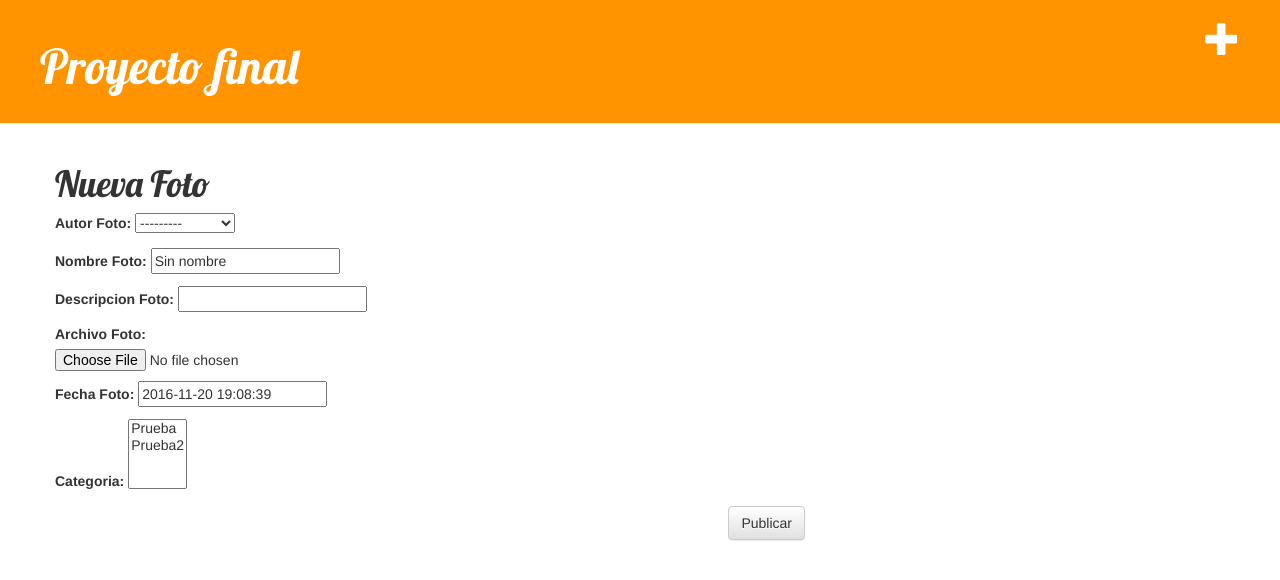
After one commit to manuel-567/crudfinal, a Django app: template crudfinal/templates/crudfinal/post_form.html in a window 1280 px wide. The commit adds this page. Shown: the top 580 px of the page. Run offline with Django 3.2, Linux system fonts and the light colour scheme; the template is opened without the code that fills it: values that come from a table or form of the project are taken from there, others are empty; data comes from the database, SQL or seed files in the repository; both versions use the stored data as it was after the commit; some libraries are stand-ins or nearby versions.

Commit message:
Agregar, Editar y listar terminados

```diff
--- /dev/null
+++ b/crudfinal/forms.py
@@ -0,0 +1,16 @@
+from django import forms
+from .models import Foto
+
+class PostFoto(forms.ModelForm):
+    class Meta:
+        model = Foto
+        fields = ('Autor_Foto', 'Nombre_Foto','Descripcion_Foto','Archivo_Foto','Fecha_Foto','categoria')
+
+def __init__ (self, *args, **kwargs):
+        super(FotoForm, self).__init__(*args, **kwargs)
+#En este caso vamos a usar el widget checkbox multiseleccionable.
+        self.fields["categoria"].widget = forms.widgets.CheckboxSelectMultiple()
+#Podemos usar un texto de ayuda en el widget
+        self.fields["categoria"].help_text = "Ingrese los Actores que participaron en la película"
+#En este caso le indicamos que nos muestre todos los actores, pero aquí podríamos filtrar datos si fuera necesario
+        self.fields["categoria"].queryset = Actor.objects.all()
--- a/crudfinal/models.py
+++ b/crudfinal/models.py
@@ -16,14 +16,12 @@ class Categoria(models.Model):
 class Foto(models.Model):
     """ Fotos del album """
     Autor_Foto = models.ForeignKey('auth.User')
-    Nombre_Foto = models.CharField(max_length=50,default='Sin titulo')
+    Nombre_Foto = models.CharField(max_length=50,default='Sin nombre')
     Descripcion_Foto = models.CharField(max_length=200,blank=True)
     Fecha_Foto = models.DateTimeField(default=timezone.now)
     Archivo_Foto = models.ImageField(upload_to='media/Fotos/')
     categoria = models.ManyToManyField(Categoria,blank=True)
-    ##categoria = models.ForeignKey(Categoria, null=True, blank=True,on_delete=models.CASCADE)
-    ##categoria = models.ManyToManyField(Categoria, null=True, blank=True,on_delete=models.CASCADE)
-    ##nombre = models.ManyToManyField(Categoria,null=True,blank=True)
+
     def publish(self):
         self.Fecha_Foto = timezone.now()
         self.save()
@@ -34,7 +32,7 @@ class Foto(models.Model):
 @receiver(post_delete, sender=Foto)
 def photo_delete(sender, instance, **kwargs):
     """ Borra los ficheros de las fotos que se eliminan. """
-    instance.foto.delete(False)
+    instance.Archivo_Foto.delete(False)
 
 class Puntuacion(models.Model):
     Autor_Puntuacion = models.ForeignKey('auth.User')
@@ -44,4 +42,3 @@ class Puntuacion(models.Model):
 
     def __int__(self):
         return self.Voto_Puntuacion
-##class comentario(models.Model)
--- a/crudfinal/templates/crudfinal/base.html
+++ b/crudfinal/templates/crudfinal/base.html
@@ -3,7 +3,9 @@
 <html>
     <head>
       <div class="page-header">
-          <h1><a href="/">Proyecto final </a></h1>
+        <a href="{% url 'crudfinal.views.post_new' %}" class="top-menu"><span class="glyphicon glyphicon-plus"></span></a>
+        <h1><a href="/">Proyecto final </a></h1>
+
       </div>
         <link rel="stylesheet" href="//maxcdn.bootstrapcdn.com/bootstrap/3.2.0/css/bootstrap.min.css">
         <link rel="stylesheet" href="//maxcdn.bootstrapcdn.com/bootstrap/3.2.0/css/bootstrap-theme.min.css">
@@ -19,5 +21,5 @@
               </div>
           </div>
       </div>
-              </body>
+    </body>
 </html>
--- a/crudfinal/templates/crudfinal/post_detail.html
+++ b/crudfinal/templates/crudfinal/post_detail.html
@@ -7,6 +7,7 @@
                     {{ post.Fecha_Foto }}
                 </div>
             {% endif %}
+            <a class="btn btn-default" href="{% url 'post_edit' pk=post.pk %}"><span class="glyphicon glyphicon-pencil"></span></a>
             <h1>{{ post.Nombre_Foto }}</h1>
             <img src="/media/{{ post.Archivo_Foto }}" width="450px" heigth="450px"/>
             <p>Descripcion: <br>{{ post.Descripcion_Foto|linebreaksbr }}</p>
--- /dev/null
+++ b/crudfinal/templates/crudfinal/post_form.html
@@ -0,0 +1,9 @@
+{% extends 'crudfinal/base.html' %}
+
+{% block content %}
+    <h1>Nueva Foto</h1>
+    <form method="POST" enctype="multipart/form-data">{% csrf_token %}
+        {{ form.as_p }}
+        <button type="submit" class="save btn btn-default">Publicar</button>
+    </form>
+{% endblock %}
--- a/crudfinal/urls.py
+++ b/crudfinal/urls.py
@@ -1,9 +1,21 @@
 from django.conf.urls import url,include
 from . import views
 from django.conf import settings
+
 urlpatterns = [
     url(r'^$', views.post_list),
     url(r'^crudfinal/(?P<pk>[0-9]+)/$', views.post_detail),
+#En la terminal se indica que esta linea ya no es indispensable para el funcionamiento
     url(r'^media/(?P<path>.*)$','django.views.static.serve',{'document_root':settings.MEDIA_ROOT}),
+    url(r'^post/new/$', views.post_new, name='post_new'),
+    url(r'^post/(?P<pk>[0-9]+)/edit/$', views.post_edit, name='post_edit'),
+
+
+    #para editar, guardar y eliminar fotos
+#    url(r'^photo/(?P<pk>\d+)/update/$', views.PhotoUpdate.as_view(), name='photo-update'),
+    #Create
+#    url(r'^photo/create/$', views.PhotoCreate.as_view(), name='photo-create'),
+    #Delete
+#   url(r'^photo/(?P<pk>\d+)/delete/$', views.PhotoDelete.as_view(), name='photo-delete'),
 
 ]
```
Also changed, not shown: crudfinal/templates/crudfinal/post_edit.html (added, +10 -0 lines), crudfinal/views.py (+28 -8 lines), crudfinal/migrations/0004_auto_20161120_1536.py (added), db.sqlite3, mysite/media/media/Fotos/Buscador1.png (added), mysite/media/media/Fotos/Buscador1_Bjo6esw.png (added), mysite/media/media/Fotos/Captura_de_pantalla_de_2016-10-30_22-44-27_AhG9Bw4.png (added), mysite/media/media/Fotos/Captura_de_pantalla_de_2016-10-30_22-44-27_eVjv3eB.png (added), mysite/media/media/Fotos/Captura_de_pantalla_de_2016-10-30_22-46-11_wqbSj8m.png (added), mysite/media/media/Fotos/jajaja.png (added).
